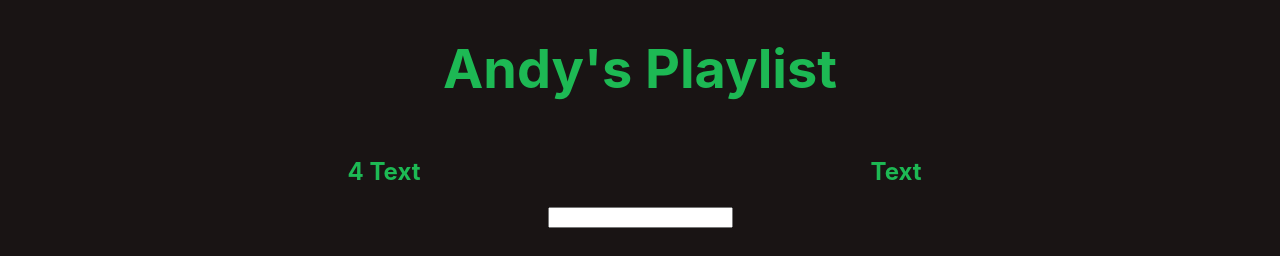
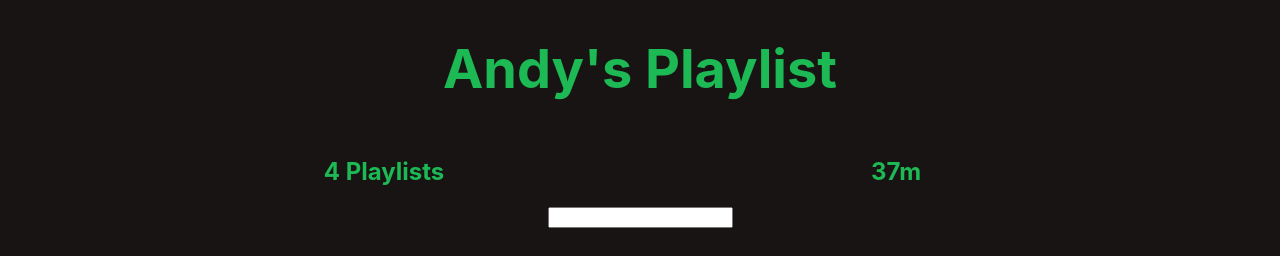
Before and after one commit to andrecon/spotify-playlist, a React (Create React App) app: page / in a window 1280 px wide. Shown: the top 256 px of the page. Built offline with nearby package versions, Linux system fonts and the light colour scheme.

Commit message:
Updated Aggregation Data [Component_B] to have specific number of playlist and the total duration time of those playlists

```diff
--- a/src/App.css
+++ b/src/App.css
@@ -1,6 +1,5 @@
 .App {
   text-align: center;
-
 }
 
 .App-logo {
--- a/src/App.js
+++ b/src/App.js
@@ -20,23 +20,31 @@ let fakeServerData = {
     playlists : [
       {
         name : 'Wanderlust',
-        songs: ['Wanderlust','Rocketman (feat. Atlas & Lando!)']
+        //Creating object literals with a name property and a duration property
+        songs: [{name: 'Wanderlust', duration: 181},
+          {name: 'Rocketman (feat. Atlas & Lando!)', duration: 153}]
       },
 
       {
         name : 'Crescendo',
-        songs: ['Sunroof','Bout it (feat. Daniel James & Benjamin O)', 'Kid Again']
+        songs: [{name: 'Sunroof', duration: 215},
+           {name:'Bout it (feat. Daniel James & Benjamin O)', duration: 254},
+           {name: 'Kid Again', duration: 201}]
 
       },
 
       {
         name : 'Lock My Door',
-        songs: ['The Glo','Polaroids', 'throwback (feat. Saba)']
+        songs: [{name: 'The Glo', duration: 201},
+          {name: 'Polaroids', duration: 263},
+          {name: 'throwback (feat. Saba)', duration: 152}]
       },
 
       {
         name : 'Best For You',
-        songs: ['Coming back','Stay focus', 'Waves']
+        songs: [{name: 'Coming back', duration: 146},
+          {name: 'Stay focus', duration: 247},
+          {name: 'Waves', duration: 188}]
       }
     ]
   }
@@ -47,7 +55,7 @@ let fakeServerData = {
 * Available as a Tag
 * Divs are block by default. 'inline-block' will help us make it look more smooth
 */
-class Aggregate extends Component {
+class PlaylistCounter extends Component {
   //Playlist will be available and passed in this component as 'props' so instead of calling
   // this.state.serverData.user.playlists.lengh we narrow it down to this.props.playlists
   render() {
@@ -60,13 +68,68 @@ class Aggregate extends Component {
       */
       <div style = {{...defaultStyle, width: '40%', display: 'inline-block'}}>
         <h2>
-          {this.props.playlists && this.props.playlists.length} Text
+          {this.props.playlists && this.props.playlists.length} Playlists
         </h2>
       </div>
       //This returns some HTML with some styling
       );
   }
 }
+
+/*  		○ Aggregation Data [Component_B] ○
+* Available as a Tag
+* Divs are block by default. 'inline-block' will help us make it look more smooth
+*/
+class HoursCounter extends Component {
+  //Playlist will be available and passed in this component as 'props' so instead of calling
+  // this.state.serverData.user.playlists.lengh we narrow it down to this.props.playlists
+  render() {
+
+      //Creating a list of all the songs (Getting all the songs in one lists)
+      //Advance functional programming concept called Reduce, reduces soemthing to a single value
+      //Reducing a playlist, to a list of songs
+      // reduce( , Initial state of the reduce) - Empty list []
+      // reduce( takes a function(), Initial state of the reduce)
+      let allSongs = this.props.playlists.reduce( (songs, eachPlaylist) => {
+        //Putting all songs in songs to eachPlaylist.songs
+        return songs.concat(eachPlaylist.songs)
+       },[])
+
+       //All this converts seconds to hours and minutes... if the hours value is less than and hour
+       //the we just add it into the minutes
+       let totalSeconds = allSongs.reduce((sum,eachSong) => {
+         return sum + eachSong.duration
+       }, 0)
+
+       let totalMinutes = totalSeconds/60
+       let totalHours = totalMinutes/60
+
+       if(totalHours < 1)
+       {
+         totalMinutes += totalHours
+       }
+      totalMinutes = Math.round(totalMinutes)
+
+    return (
+      /*This is a SubHeader
+      * style= {Here} <--- JavaScript part
+      * style= {{Here}} <-- JavaScript Object
+      * Default style with extension of width and display
+      */
+      <div style = {{...defaultStyle, width: '40%', display: 'inline-block'}}>
+        <h2>
+          {totalHours < 1 ?
+              <div> {totalMinutes}m </div>
+              :
+              <div style ={{displya: 'inline-block'}} > {Math.round(totalHours)}h {totalMinutes}m </div>
+          }
+        </h2>
+      </div>
+      //This returns some HTML with some styling
+      );
+  }
+}
+
 
 /*  		○ Filter [Component_C] ○
 *  Calls the JavaScript feature that doesnt really exist (Object Spread Operator)
@@ -121,7 +184,7 @@ class App extends Component {
     //After the five seconds, it will execute the function that we passed in
     setTimeout(() =>{
     this.setState({serverData: fakeServerData});
-  }, 2000);
+  }, 1000);
 }
 
   render() {
@@ -137,8 +200,8 @@ class App extends Component {
             {this.state.serverData.user.name}'s Playlist
           </h1>
 
-          <Aggregate playlists = {this.state.serverData.user.playlists}/>
-          <Aggregate/>
+          <PlaylistCounter playlists = {this.state.serverData.user.playlists}/>
+          <HoursCounter playlists = {this.state.serverData.user.playlists}/>
           <Filter/>
           <Playlist/>
           <Playlist/>
```
Also changed, not shown: 1 other file (tests, documents, lock files or other folders).
